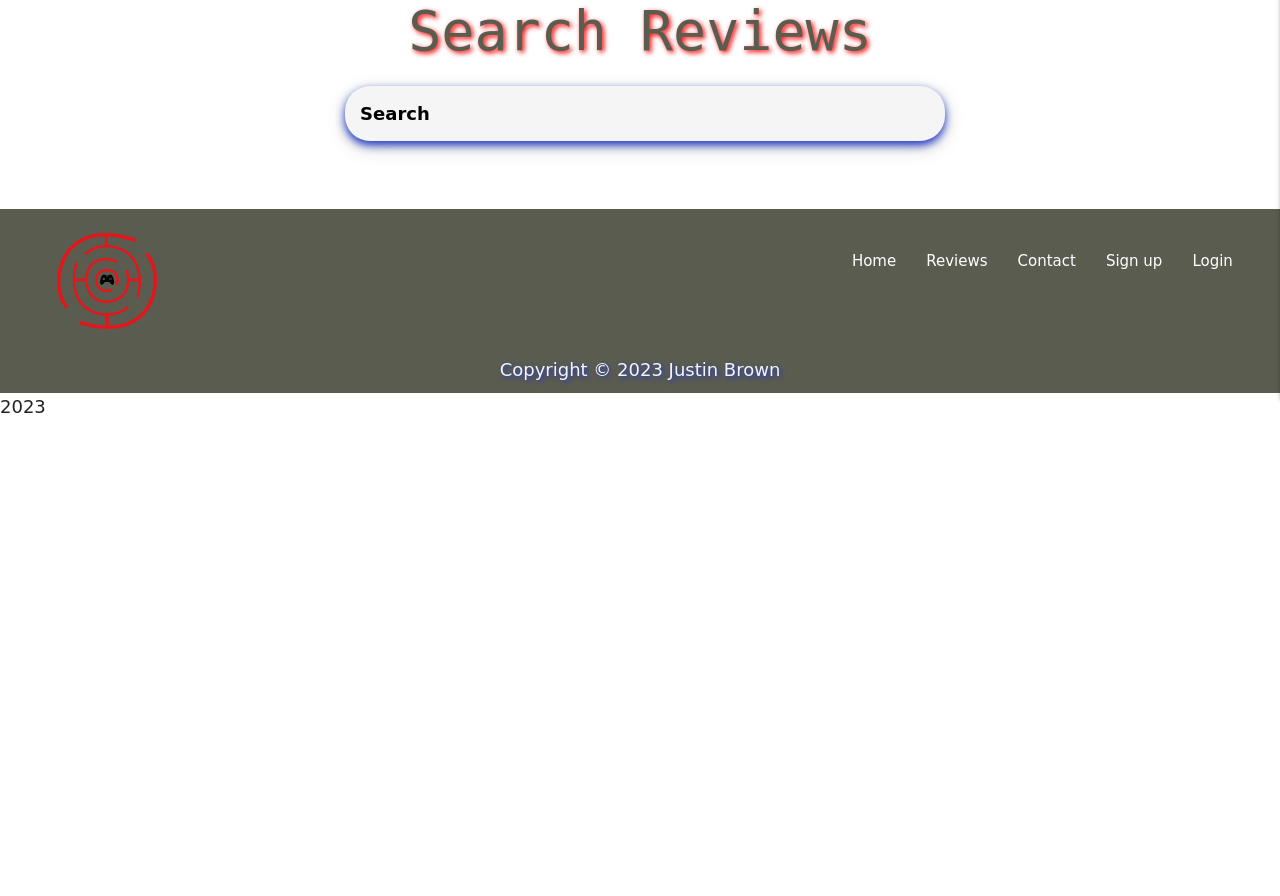
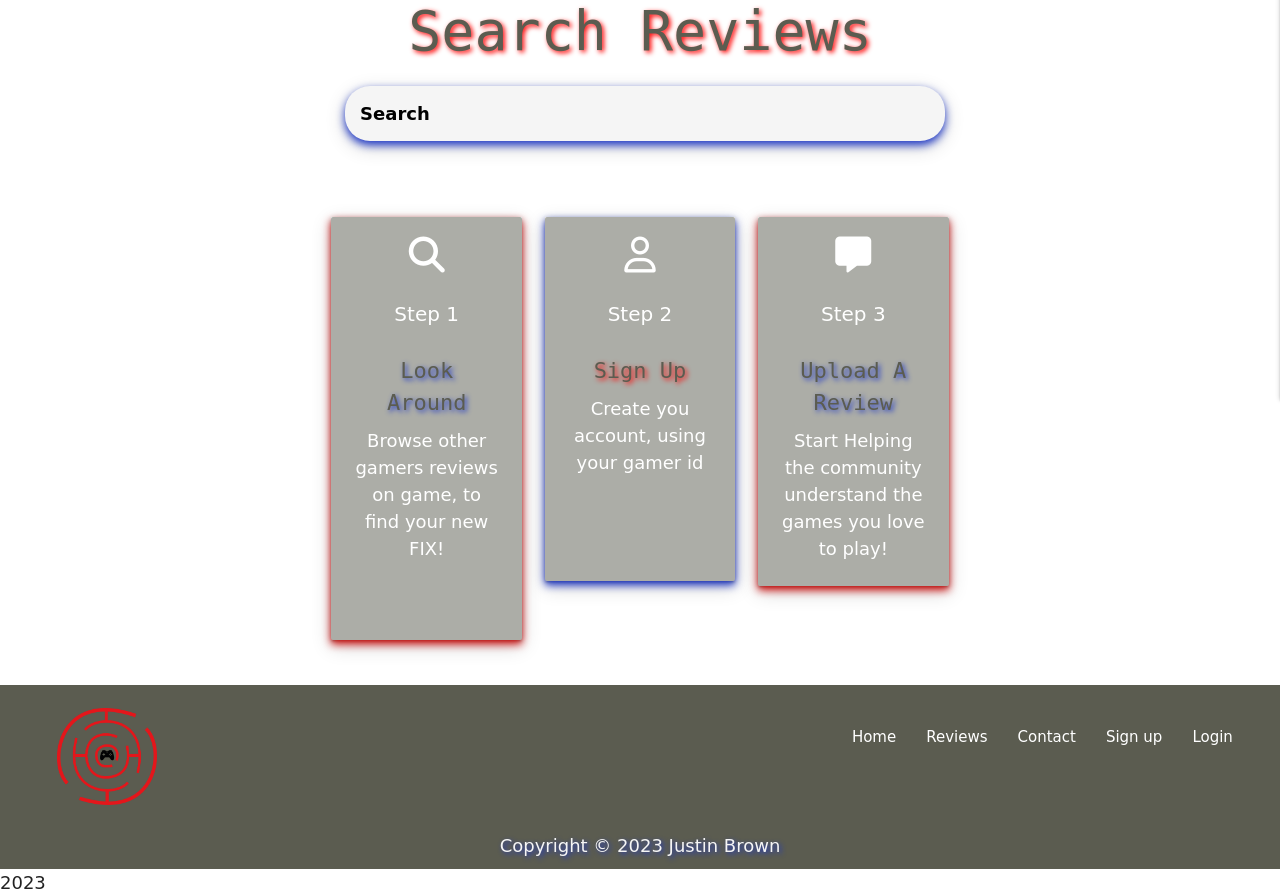
Before and after one commit to JJBR13/Justin-Brown-milestone-project-3, a Flask app: page / in a window 1280 px wide. Shown: the part 461-1357 px from the top of the page. Before the commit the page ends 874 px from the top, so only its background shows below. Run offline with Flask 2, Linux system fonts and the light colour scheme; data that the repository does not hold is empty; some libraries are stand-ins or nearby versions; some web fonts are replaced.

Commit message:
Add steps to index.html & css styling

```diff
--- a/static/css/style.css
+++ b/static/css/style.css
@@ -148,6 +148,18 @@ nav.nav-center ul li a {
     font-size: 35px;
 }
 
+.card {
+    background-color: rgba(91, 92, 80,0.5);
+}
+
+.step {
+    font-size: 20px;
+}
+
+.card .card-title {
+    font-size: 22px;
+    font-weight: 300;
+}
 /* -------------------------------------- Footer*/
 
 #footer-logo {
--- a/templates/index.html
+++ b/templates/index.html
@@ -24,4 +24,50 @@
     </div>
 </section>
 
+<!-- Information-->
+
+<div class="row p-b">
+    <!-- Step 1-->
+    <div class="col s12 l2 offset-l3">
+        <div class="card darken-1">
+            <div class="card-content white-text shadow center-align">
+                <i class="fa-solid fa-magnifying-glass fa-2xl"></i>
+                <h2 class="step">Step 1</h2>
+                <h3 class="card-title header-text-blue">Look Around</h3>
+                <p>Browse other gamers reviews on game, to find your new FIX!</p>
+                <br>
+                <br>
+            </div>
+        </div>
+    </div>
+
+    <!-- Step 2-->
+    <div class="col s12 l2">
+        <div class="card darken-1">
+            <div class="card-content white-text blue-shadow center-align">
+                <i class="fa-regular fa-user fa-2xl"></i>
+                <h2 class="step">Step 2</h2>
+                <h3 class="card-title header-text">Sign Up</h3>
+                <p>Create you account, using your gamer id</p>
+                <br>
+                <br>
+                <br>
+            </div>
+        </div>
+    </div>
+    <!-- Step 3-->
+    <div class="col s12 l2">
+        <div class="card darken-1">
+            <div class="card-content white-text shadow center-align">
+                <i class="fa-solid fa-message fa-2xl"></i>
+                <h2 class="step">Step 3</h2>
+                <h3 class="card-title header-text-blue">Upload A Review</h3>
+                <p>Start Helping the community understand the games you love to play!</p>
+            </div>
+        </div>
+    </div>
+
+
+</div>
+
 {% endblock %}
```
